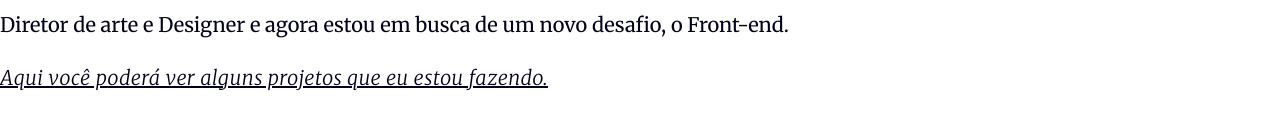
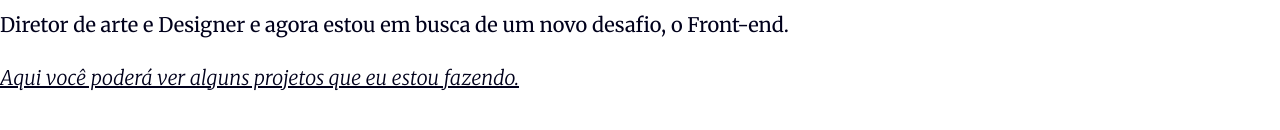
Before and after one commit to rafaeldellaquila/rafaeldellaquila.github.io, a React (Create React App) app: page / in a window 1280 px wide. Shown: the part 564-694 px from the top of the page. Built offline with nearby package versions, Linux system fonts and the light colour scheme.

Commit message:
:lipstick: adjust space

```diff
--- a/src/objects/AboutMe/styles.css
+++ b/src/objects/AboutMe/styles.css
@@ -15,5 +15,4 @@
 .about-me > .portifolio {
   color: var(--color-primary);
   font: italic normal normal var(--size-med) / 1.25 'Merriweather', sans-serif;
-  letter-spacing: 0.5px;
 }
```
